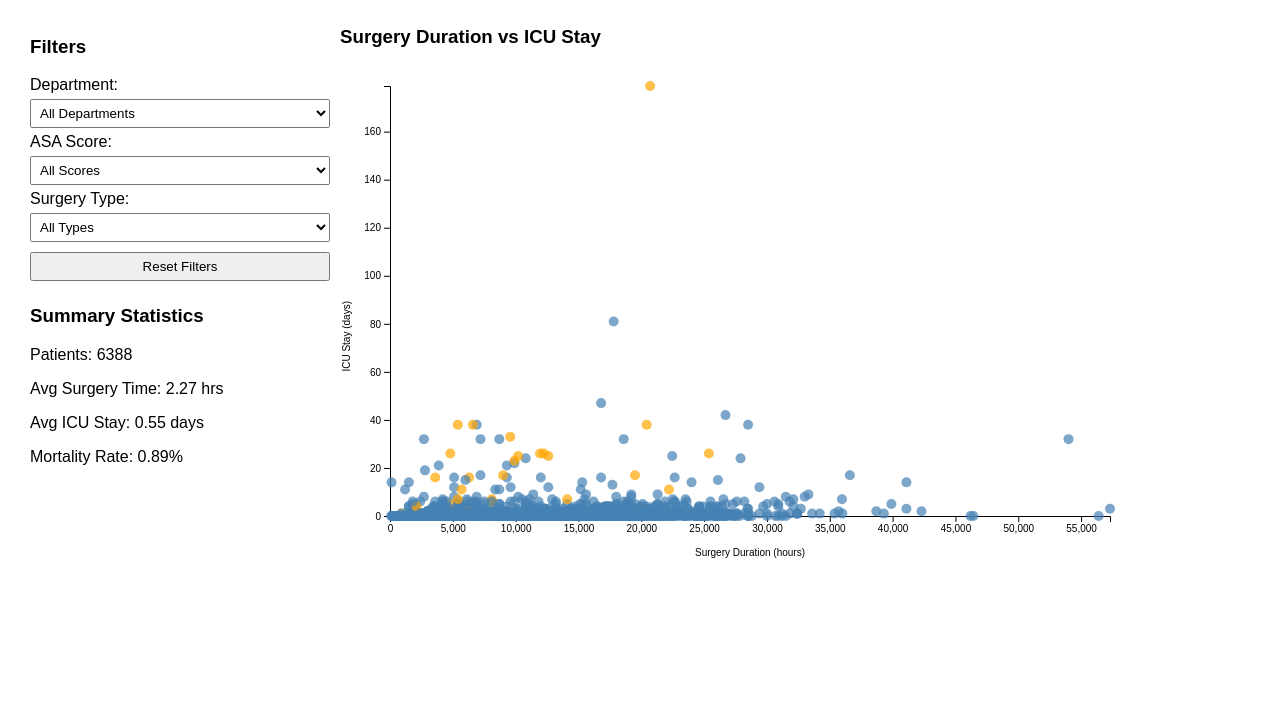
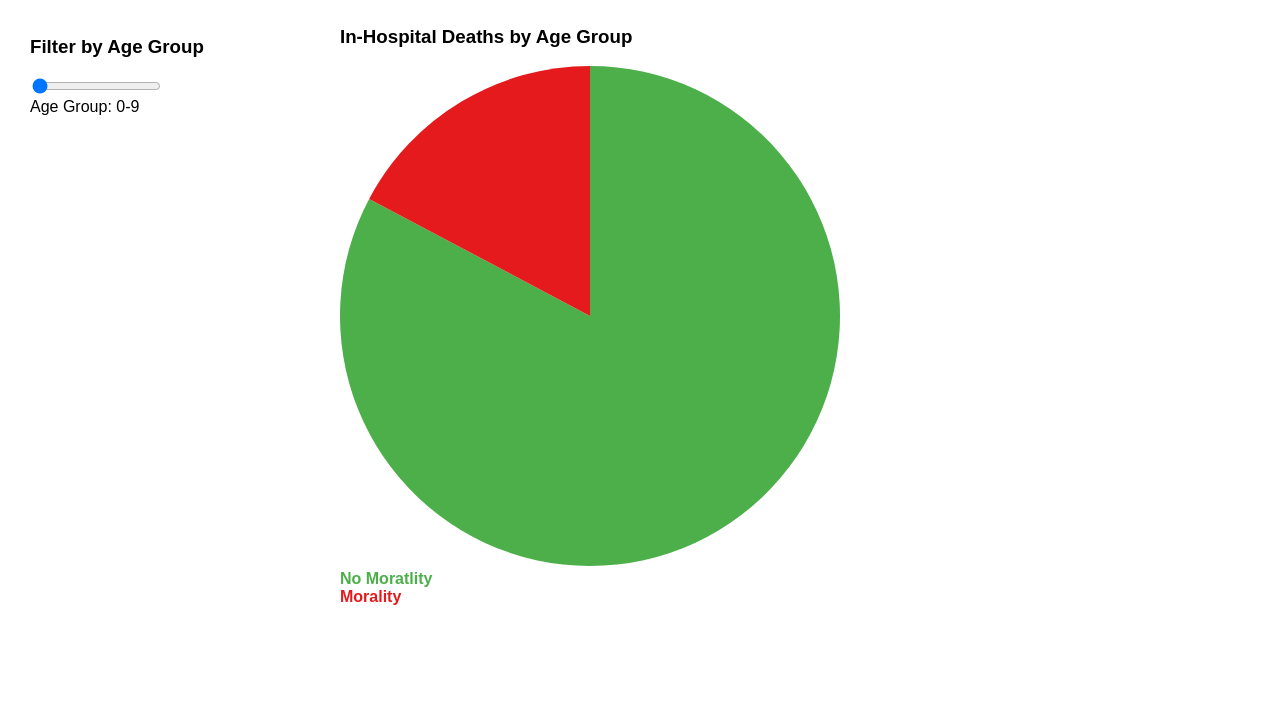
Before and after one commit to ClemHubble/jecc-surgeries, a plain HTML site: page index.html in a window 1280 px wide. Shown: the part 73-800 px from the top of the page. Drawn offline with nearby package versions, Linux system fonts and the light colour scheme.

Commit message:
implementing age filtering idea

```diff
--- /dev/null
+++ b/claire.css
@@ -0,0 +1,19 @@
+.legend {
+    display: flex;
+    gap: 10px;
+    font-size: 16px;
+    margin-top: 10px;
+}
+
+.legend div {
+    display: flex;
+    align-items: center;
+    gap: 5px;
+}
+
+.legend span {
+    width: 16px;
+    height: 16px;
+    display: inline-block;
+    border-radius: 50%;
+}
--- /dev/null
+++ b/clement_implement_claire_idea.js
@@ -0,0 +1,68 @@
+const width = 500, height = 500, radius = Math.min(width, height) / 2;
+
+const svg = d3.select("#main-chart")
+    .append("svg")
+    .attr("width", width)
+    .attr("height", height)
+    .append("g")
+    .attr("transform", `translate(${width / 2}, ${height / 2})`);
+
+const color = d3.scaleOrdinal(["#4daf4a", "#e41a1c"]);
+
+const arc = d3.arc().innerRadius(0).outerRadius(radius);
+const pie = d3.pie().value(d => d.value);
+
+const legend = d3.select("#main-chart").append("div").attr("class", "legend");
+
+legend.append("div").html(`<span style="background-color:#4daf4a;"></span> <strong style="color:#4daf4a;">No Moratlity</strong>`);
+legend.append("div").html(`<span style="background-color:#e41a1c;"></span> <strong style="color:#e41a1c;">Morality</strong>`);
+
+
+d3.csv("vitaldb_cases.csv").then(data => {
+    data.forEach(d => {
+        d.age = +d.age;
+        d.death_inhosp = +d.death_inhosp;
+    });
+
+    function getAgeGroup(age) {
+        return Math.floor(age / 10) * 10;
+    }
+
+    function updateChart(selectedAgeGroup) {
+        const filteredData = data.filter(d => getAgeGroup(d.age) === selectedAgeGroup);
+        const deathCounts = d3.rollups(filteredData, v => v.length, d => d.death_inhosp);
+        const chartData = [
+            { label: "Survived", value: deathCounts.find(d => d[0] === 0)?.[1] || 0 },
+            { label: "Died", value: deathCounts.find(d => d[0] === 1)?.[1] || 0 }
+        ];
+
+        const arcs = svg.selectAll(".arc").data(pie(chartData));
+
+        arcs.enter()
+            .append("path")
+            .attr("class", "arc")
+            .merge(arcs)
+            .transition().duration(500)
+            .attr("d", arc)
+            .attr("fill", d => color(d.data.label));
+
+        arcs.exit().remove();
+    }
+
+    const ageGroups = d3.range(0, 100, 10);
+    d3.select("#slider-container").append("input")
+        .attr("type", "range")
+        .attr("min", 0)
+        .attr("max", 90)
+        .attr("step", 10)
+        .attr("value", 0)
+        .on("input", function () {
+            const selectedAge = +this.value;
+            d3.select("#age-display").text(`Age Group: ${selectedAge}-${selectedAge + 9}`);
+            updateChart(selectedAge);
+        });
+
+    d3.select("#slider-container").append("div").attr("id", "age-display").text("Age Group: 0-9");
+
+    updateChart(0);
+});
--- a/index.html
+++ b/index.html
@@ -1,61 +1,27 @@
 <!DOCTYPE html>
-<html>
+<html lang="en">
 <head>
-    <title>Surgical Outcomes Explorer</title>
+    <meta charset="UTF-8">
+    <meta name="viewport" content="width=device-width, initial-scale=1.0">
+    <title>Surgical Outcomes by Age Group</title>
     <script src="https://d3js.org/d3.v7.min.js"></script>
     <link rel="stylesheet" href="style.css">
 </head>
 <body>
-    <h1>Surgical Outcomes Explorer</h1>
+    <h1>Surgical Outcomes by Age Group</h1>
+
     <div class="dashboard">
         <div class="controls">
-            <h3>Filters</h3>
-            <div>
-                <label>Department:</label>
-                <select id="department-filter">
-                    <option value="all">All Departments</option>
-                    <option value="General surgery">General Surgery</option>
-                    <option value="Thoracic surgery">Thoracic Surgery</option>
-                    <option value="Urology">Urology</option>
-                    <option value="Gynecology">Gynecology</option>
-                </select>
-            </div>
-            <div>
-                <label>ASA Score:</label>
-                <select id="asa-filter">
-                    <option value="all">All Scores</option>
-                    <option value="1">1</option>
-                    <option value="2">2</option>
-                    <option value="3">3</option>
-                    <option value="4">4</option>
-                </select>
-            </div>
-            <div>
-                <label>Surgery Type:</label>
-                <select id="surgery-type-filter">
-                    <option value="all">All Types</option>
-                    <option value="Colorectal">Colorectal</option>
-                    <option value="Biliary/Pancreas">Biliary/Pancreas</option>
-                    <option value="Stomach">Stomach</option>
-                    <option value="Breast">Breast</option>
-                </select>
-            </div>
-            <div>
-                <button id="reset-filters">Reset Filters</button>
-            </div>
-
-            <div class="summary">
-                <h3>Summary Statistics</h3>
-                <div id="summary-stats"></div>
-            </div>
+            <h3>Filter by Age Group</h3>
+            <div id="slider-container"></div>
         </div>
 
         <div class="chart-container">
-            <h3>Surgery Duration vs ICU Stay</h3>
+            <h3>In-Hospital Deaths by Age Group</h3>
             <div id="main-chart"></div>
         </div>
     </div>
 
-    <script src="clement.js" type="module"></script>
+    <script src="clement_implement_claire_idea.js" type="module"></script>
 </body>
 </html>
```
